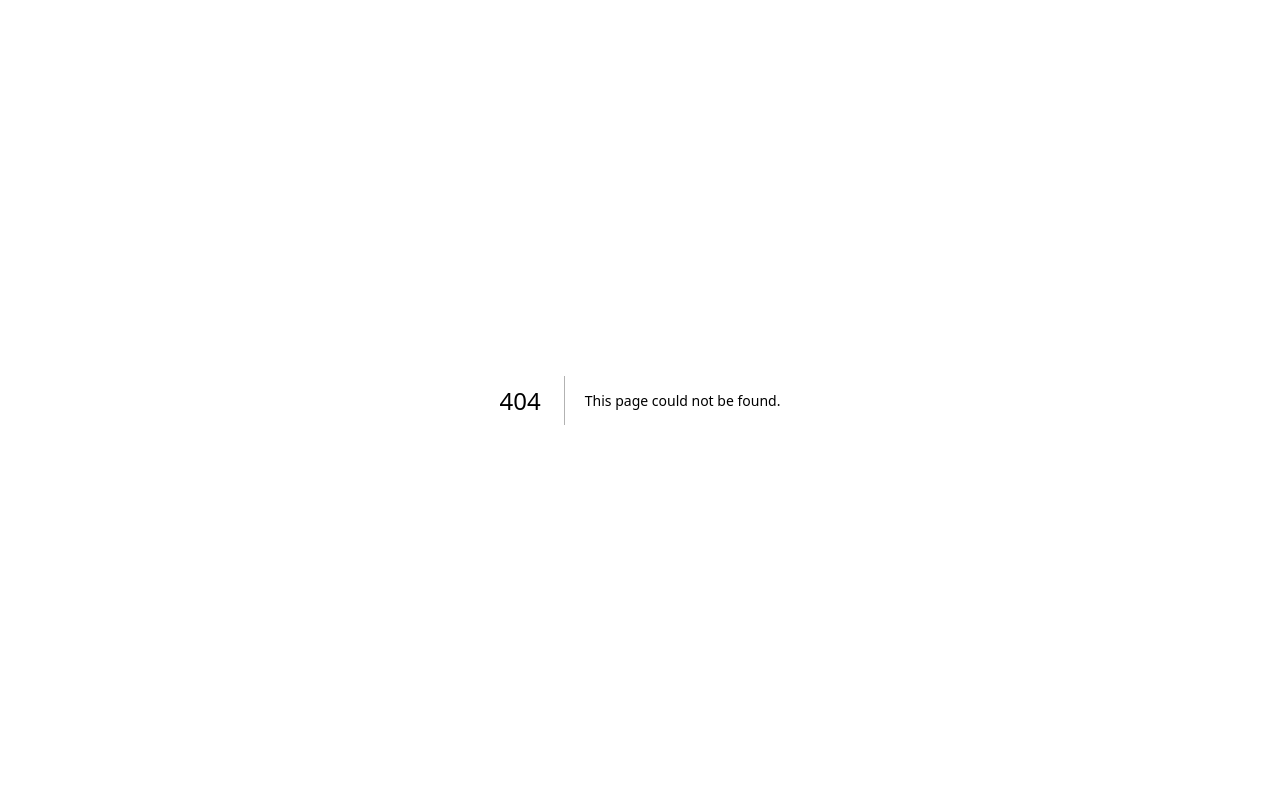
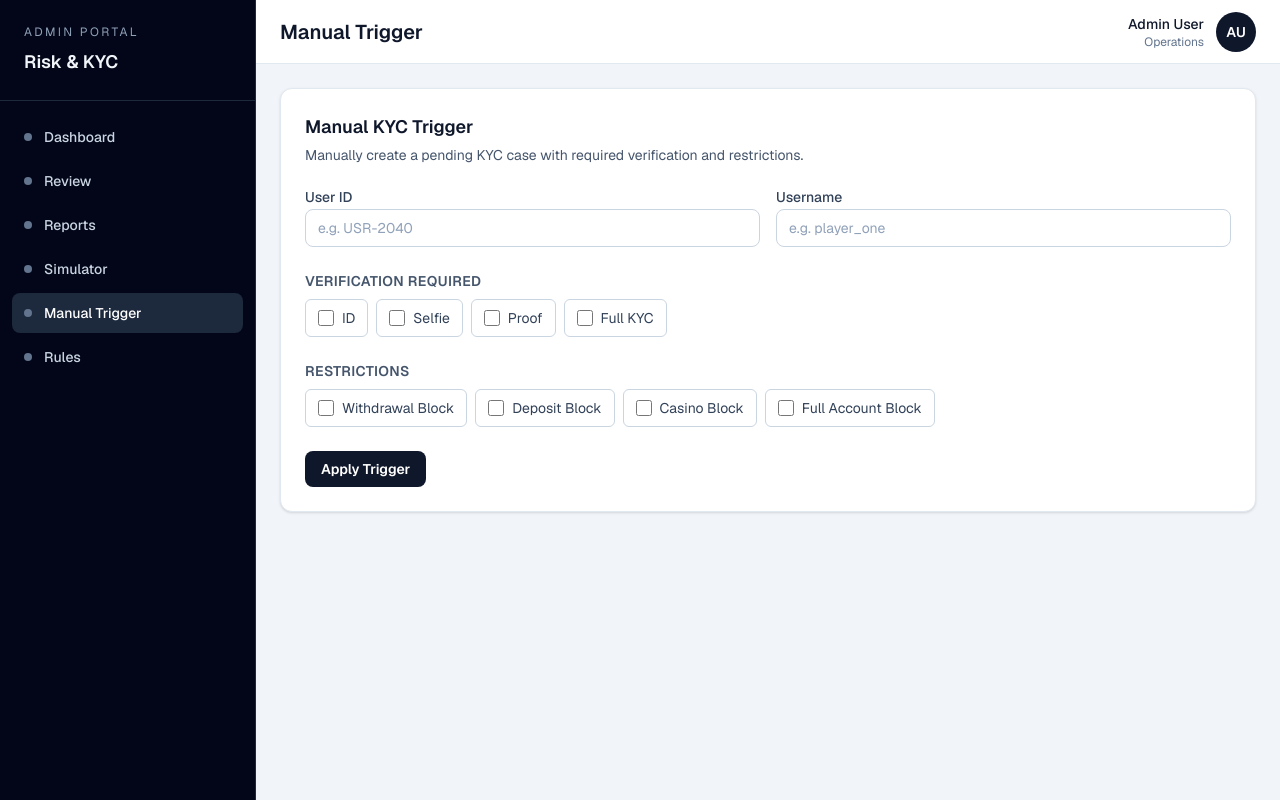
Before and after one commit to ptsportsbookcom-sudo/risk-kyc, a Next.js app: page /manual in a window 1280 px wide. Before the commit this address had no page. Built offline with nearby package versions, Linux system fonts and the light colour scheme.

Commit message:
add manual KYC trigger feature

```diff
--- /dev/null
+++ b/app/(admin)/manual/page.tsx
@@ -0,0 +1,174 @@
+"use client";
+
+import { FormEvent, useState } from "react";
+import {
+  useKycCases,
+  VerificationType,
+} from "@/app/components/kyc-cases-context";
+import { RestrictionType } from "@/app/components/rules-context";
+
+const verificationOptions: VerificationType[] = [
+  "ID",
+  "Selfie",
+  "Proof",
+  "Full KYC",
+];
+
+const restrictionOptions: RestrictionType[] = [
+  "Withdrawal Block",
+  "Deposit Block",
+  "Casino Block",
+  "Full Account Block",
+];
+
+export default function ManualTriggerPage() {
+  const { addCase } = useKycCases();
+
+  const [userId, setUserId] = useState("");
+  const [username, setUsername] = useState("");
+  const [verificationRequired, setVerificationRequired] = useState<
+    VerificationType[]
+  >([]);
+  const [restrictions, setRestrictions] = useState<RestrictionType[]>([]);
+  const [successMessage, setSuccessMessage] = useState("");
+
+  const toggleVerification = (value: VerificationType) => {
+    setVerificationRequired((current) =>
+      current.includes(value)
+        ? current.filter((item) => item !== value)
+        : [...current, value]
+    );
+  };
+
+  const toggleRestriction = (value: RestrictionType) => {
+    setRestrictions((current) =>
+      current.includes(value)
+        ? current.filter((item) => item !== value)
+        : [...current, value]
+    );
+  };
+
+  const onSubmit = (event: FormEvent<HTMLFormElement>) => {
+    event.preventDefault();
+
+    const normalizedUserId = userId.trim() || `MANUAL-${Date.now()}`;
+    const normalizedUsername = username.trim() || "manual_user";
+
+    addCase({
+      userId: normalizedUserId,
+      username: normalizedUsername,
+      verificationRequired,
+      restrictions,
+    });
+
+    setUserId("");
+    setUsername("");
+    setVerificationRequired([]);
+    setRestrictions([]);
+    setSuccessMessage("Manual KYC trigger applied successfully.");
+  };
+
+  return (
+    <section className="rounded-xl border border-slate-200 bg-white p-6 shadow-sm">
+      <h3 className="text-lg font-semibold text-slate-900">Manual KYC Trigger</h3>
+      <p className="mt-1 text-sm text-slate-600">
+        Manually create a pending KYC case with required verification and
+        restrictions.
+      </p>
+
+      <form className="mt-5 space-y-6" onSubmit={onSubmit}>
+        <div className="grid gap-4 md:grid-cols-2">
+          <div className="space-y-1">
+            <label htmlFor="userId" className="text-sm font-medium text-slate-700">
+              User ID
+            </label>
+            <input
+              id="userId"
+              type="text"
+              value={userId}
+              onChange={(event) => setUserId(event.target.value)}
+              placeholder="e.g. USR-2040"
+              className="w-full rounded-lg border border-slate-300 px-3 py-2 text-sm text-slate-900 outline-none ring-slate-300 placeholder:text-slate-400 focus:ring-2"
+            />
+          </div>
+
+          <div className="space-y-1">
+            <label
+              htmlFor="username"
+              className="text-sm font-medium text-slate-700"
+            >
+              Username
+            </label>
+            <input
+              id="username"
+              type="text"
+              value={username}
+              onChange={(event) => setUsername(event.target.value)}
+              placeholder="e.g. player_one"
+              className="w-full rounded-lg border border-slate-300 px-3 py-2 text-sm text-slate-900 outline-none ring-slate-300 placeholder:text-slate-400 focus:ring-2"
+            />
+          </div>
+        </div>
+
+        <section className="space-y-2">
+          <h4 className="text-sm font-semibold uppercase tracking-wide text-slate-600">
+            Verification Required
+          </h4>
+          <div className="flex flex-wrap gap-2">
+            {verificationOptions.map((option) => (
+              <label
+                key={option}
+                className="inline-flex items-center gap-2 rounded-md border border-slate-300 px-3 py-2 text-sm text-slate-700"
+              >
+                <input
+                  type="checkbox"
+                  checked={verificationRequired.includes(option)}
+                  onChange={() => toggleVerification(option)}
+                  className="h-4 w-4 rounded border-slate-300 text-slate-900 focus:ring-slate-500"
+                />
+                {option}
+              </label>
+            ))}
+          </div>
+        </section>
+
+        <section className="space-y-2">
+          <h4 className="text-sm font-semibold uppercase tracking-wide text-slate-600">
+            Restrictions
+          </h4>
+          <div className="flex flex-wrap gap-2">
+            {restrictionOptions.map((option) => (
+              <label
+                key={option}
+                className="inline-flex items-center gap-2 rounded-md border border-slate-300 px-3 py-2 text-sm text-slate-700"
+              >
+                <input
+                  type="checkbox"
+                  checked={restrictions.includes(option)}
+                  onChange={() => toggleRestriction(option)}
+                  className="h-4 w-4 rounded border-slate-300 text-slate-900 focus:ring-slate-500"
+                />
+                {option}
+              </label>
+            ))}
+          </div>
+        </section>
+
+        <div className="flex items-center gap-3">
+          <button
+            type="submit"
+            className="rounded-lg bg-slate-900 px-4 py-2 text-sm font-semibold text-white transition-colors hover:bg-slate-800 focus-visible:outline-none focus-visible:ring-2 focus-visible:ring-slate-900 focus-visible:ring-offset-2"
+          >
+            Apply Trigger
+          </button>
+
+          {successMessage ? (
+            <p className="text-sm font-medium text-emerald-700">
+              {successMessage}
+            </p>
+          ) : null}
+        </div>
+      </form>
+    </section>
+  );
+}
--- a/app/components/admin-sidebar.tsx
+++ b/app/components/admin-sidebar.tsx
@@ -8,6 +8,7 @@ const navItems = [
   { label: "Review", href: "/review" },
   { label: "Reports", href: "/reports" },
   { label: "Simulator", href: "/simulator" },
+  { label: "Manual Trigger", href: "/manual" },
   { label: "Rules", href: "/rules" },
 ];
 
--- a/app/components/admin-topbar.tsx
+++ b/app/components/admin-topbar.tsx
@@ -7,6 +7,7 @@ const pageTitles: Record<string, string> = {
   "/review": "Review",
   "/reports": "Reports",
   "/simulator": "Simulator",
+  "/manual": "Manual Trigger",
   "/rules": "Rules",
 };
 
```
